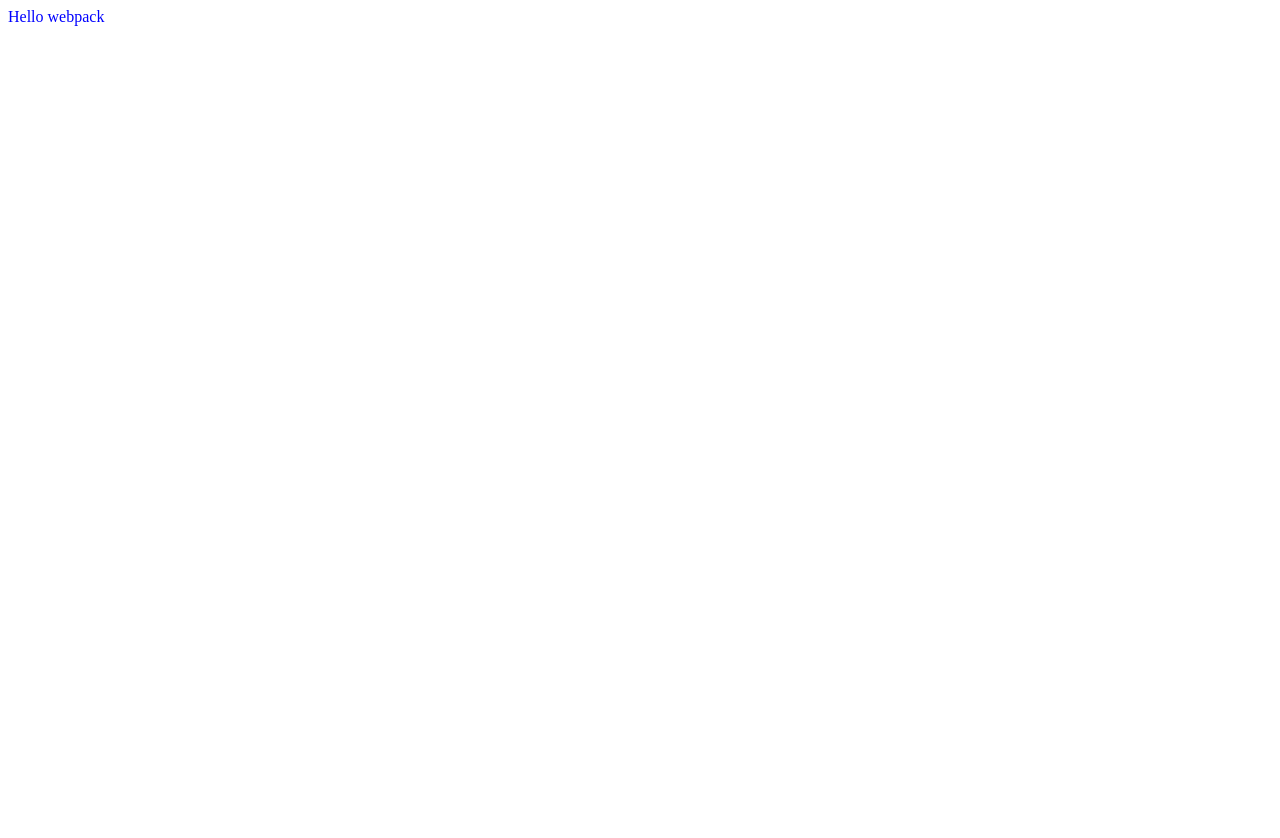
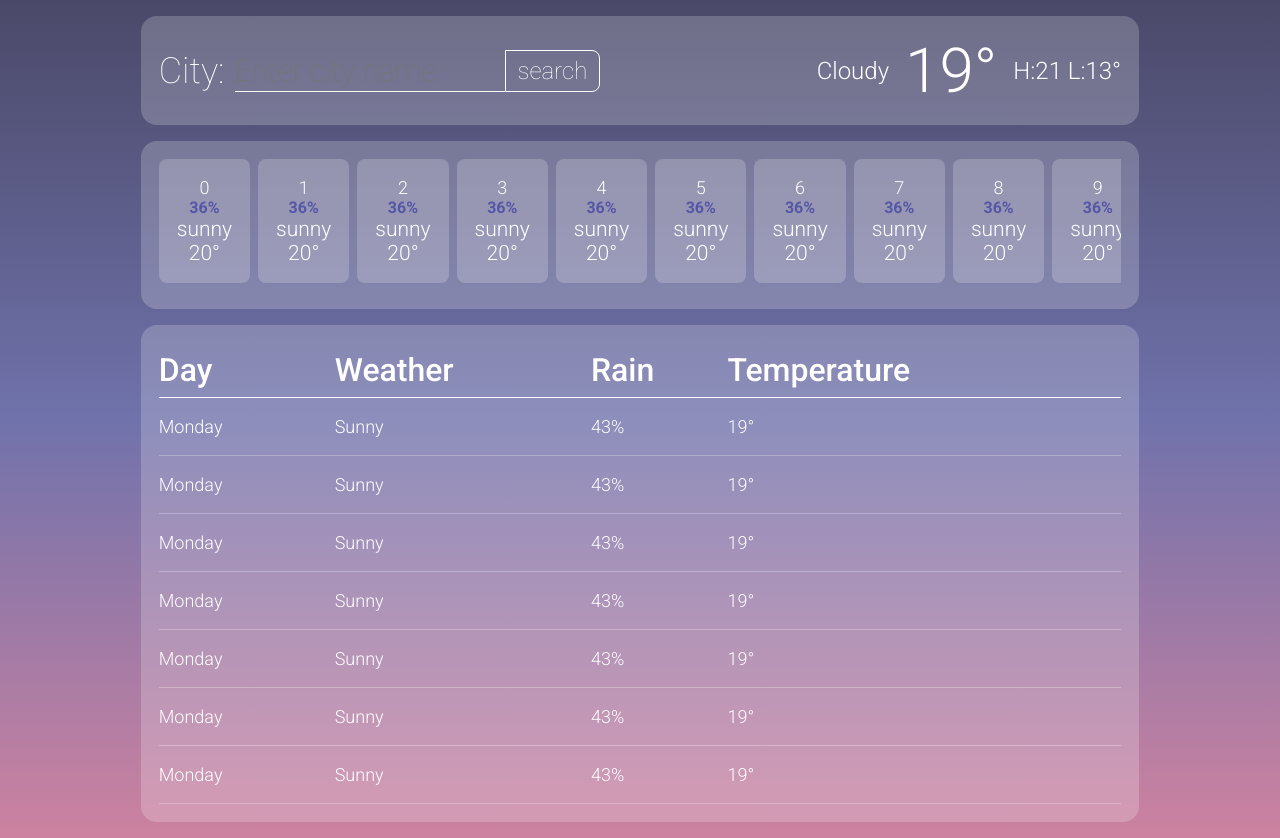
Before and after one commit to jakerich1/TOP-Weather, a website built with webpack: page dist/index.html in a window 1280 px wide. Before the commit the page ends 800 px from the top, so only its background shows below. Built offline with nearby package versions, Linux system fonts and the light colour scheme.

Commit message:
static content + placeholders

```diff
--- a/package.json
+++ b/package.json
@@ -21,6 +21,9 @@
   "homepage": "https://github.com/jakerich1/TOP-Weather#readme",
   "devDependencies": {
     "css-loader": "^5.2.6",
+    "eslint": "^7.30.0",
+    "eslint-config-airbnb-base": "^14.2.1",
+    "eslint-plugin-import": "^2.23.4",
     "html-webpack-plugin": "^5.3.2",
     "sass": "^1.35.2",
     "sass-loader": "^12.1.0",
--- /dev/null
+++ b/src/components/header.js
@@ -0,0 +1,46 @@
+export default function header() {
+  const headerContainer = document.createElement('header');
+
+  // Search container
+  const searchContainer = document.createElement('div');
+  searchContainer.className = 'search-cont';
+
+  const searchLabel = document.createElement('span');
+  searchLabel.id = 'search-label';
+  searchLabel.innerText = 'City:';
+  searchContainer.appendChild(searchLabel);
+
+  const searchInput = document.createElement('input');
+  searchInput.type = 'text';
+  searchInput.placeholder = 'Enter city name';
+  searchContainer.appendChild(searchInput);
+
+  const searchButton = document.createElement('button');
+  searchButton.innerText = 'search';
+  searchContainer.appendChild(searchButton);
+
+  headerContainer.appendChild(searchContainer);
+
+  // Summary weather data
+  const summaryContainer = document.createElement('div');
+  summaryContainer.className = 'summary-cont';
+
+  const weatherLabel = document.createElement('span');
+  weatherLabel.className = 'weather-label';
+  weatherLabel.innerText = 'Cloudy';
+  summaryContainer.appendChild(weatherLabel);
+
+  const tempLabel = document.createElement('span');
+  tempLabel.className = 'temp-label';
+  tempLabel.innerText = '19°';
+  summaryContainer.appendChild(tempLabel);
+
+  const hiloLabel = document.createElement('span');
+  hiloLabel.className = 'hilo-label';
+  hiloLabel.innerText = 'H:21 L:13°';
+  summaryContainer.appendChild(hiloLabel);
+
+  headerContainer.appendChild(summaryContainer);
+
+  return headerContainer;
+}
--- /dev/null
+++ b/src/components/main.js
@@ -0,0 +1,42 @@
+export default function twentyFourHr() {
+  const twentyFourHrContainer = document.createElement('main');
+
+  // Scroll snap container
+  const snapWrap = document.createElement('div');
+  snapWrap.className = 'snap-frame';
+
+  for (let i = 0; i < 24; i += 1) {
+    const element = document.createElement('div');
+    element.className = 'snap-block';
+
+    // Time label
+    const time = document.createElement('div');
+    time.className = 'block-time';
+    time.innerText = i;
+    element.appendChild(time);
+
+    // Rain label
+    const rain = document.createElement('div');
+    rain.innerText = '36%';
+    rain.className = 'block-rain';
+    element.appendChild(rain);
+
+    // Temperature label
+    const weather = document.createElement('div');
+    weather.innerText = 'sunny';
+    weather.className = 'block-weather';
+    element.appendChild(weather);
+
+    // Temperature label
+    const temp = document.createElement('div');
+    temp.innerText = '20°';
+    temp.className = 'block-temp';
+    element.appendChild(temp);
+
+    snapWrap.appendChild(element);
+  }
+
+  twentyFourHrContainer.appendChild(snapWrap);
+
+  return twentyFourHrContainer;
+}
--- /dev/null
+++ b/src/components/week.js
@@ -0,0 +1,53 @@
+export default function week() {
+  const weekContainer = document.createElement('div');
+  weekContainer.className = 'week';
+
+  // Table container
+  const table = document.createElement('table');
+  table.id = 'seven-table';
+
+  // Table heading
+  const tableHead = document.createElement('thead');
+  const tHeadRow = document.createElement('tr');
+  const dayCol = document.createElement('th');
+  dayCol.innerText = 'Day';
+  tHeadRow.appendChild(dayCol);
+  const weatherCol = document.createElement('th');
+  weatherCol.innerText = 'Weather';
+  tHeadRow.appendChild(weatherCol);
+  const rainCol = document.createElement('th');
+  rainCol.innerText = 'Rain';
+  tHeadRow.appendChild(rainCol);
+  const tempCol = document.createElement('th');
+  tempCol.innerText = 'Temperature';
+  tHeadRow.appendChild(tempCol);
+  tableHead.appendChild(tHeadRow);
+  table.appendChild(tableHead);
+
+  // Table body
+  const tableBody = document.createElement('tbody');
+  table.appendChild(tableBody);
+
+  // Row
+
+  for (let i = 0; i < 7; i += 1) {
+    const body1 = document.createElement('tr');
+    const r1c1 = document.createElement('td');
+    r1c1.innerText = 'Monday';
+    body1.appendChild(r1c1);
+    const r1c2 = document.createElement('td');
+    r1c2.innerText = 'Sunny';
+    body1.appendChild(r1c2);
+    const r1c3 = document.createElement('td');
+    r1c3.innerText = '43%';
+    body1.appendChild(r1c3);
+    const r1c4 = document.createElement('td');
+    r1c4.innerText = '19°';
+    body1.appendChild(r1c4);
+    tableBody.appendChild(body1);
+  }
+
+  weekContainer.appendChild(table);
+
+  return weekContainer;
+}
--- a/src/index.js
+++ b/src/index.js
@@ -1,13 +1,17 @@
-import _ from 'lodash';
-import "./style/style.scss";
+import './style/style.scss';
+import header from './components/header';
+import twentyFourHr from './components/main';
+import week from './components/week';
 
 function component() {
-    const element = document.createElement('div');
+  const container = document.createElement('div');
+  container.classList.add('container');
 
-    // Lodash, currently included via a script, is required for this line to work
-    element.innerHTML = _.join(['Hello', 'webpack'], ' ');
-    element.classList.add('hello');
-    return element;
-  }
+  container.appendChild(header());
+  container.appendChild(twentyFourHr());
+  container.appendChild(week());
 
-  document.body.appendChild(component());
+  return container;
+}
+
+document.body.appendChild(component());
--- /dev/null
+++ b/src/style/_base.scss
@@ -0,0 +1,34 @@
+* {
+    margin: 0;
+    padding: 0;
+    box-sizing: border-box;
+    font-family: 'Roboto', sans-serif;
+}
+
+html,
+body {
+    min-height: 100%;
+}
+
+body {
+    background: rgb(74, 73, 105);
+    background: linear-gradient(180deg, rgba(74, 73, 105, 1) 0%, rgba(112, 114, 171, 1) 50%, rgba(205, 130, 160, 1) 100%);
+    padding: 1em;
+
+    @media only screen and (max-width: 1120px) {
+        padding: 0;
+    }
+
+    .container {
+        width: 80%;
+        margin: auto;
+
+        @media only screen and (max-width: 1120px) {
+            width: 100%;
+
+            &>*{
+                border-radius: 0 !important;
+            }
+        }
+    }
+}
--- /dev/null
+++ b/src/style/layout/_header.scss
@@ -0,0 +1,130 @@
+header {
+    display: flex;
+    justify-content: space-between;
+    align-items: center;
+    width: 100%;
+    background: #ffffff33;
+    padding: 0.5em;
+    font-family: 'Roboto', sans-serif;
+    font-size: 36px;
+    color: white;
+    border-radius: 16px;
+
+    @media only screen and (max-width: 860px) {
+        & {
+            flex-direction: column;
+        }
+    }
+
+    @media only screen and (max-width: 500px) {
+        & {
+            padding: 0;
+        }
+    }
+
+    .search-cont {
+        display: flex;
+        align-items: stretch;
+
+        &>* {
+            display: block;
+        }
+
+        @media only screen and (max-width: 860px) {
+            & {
+                margin-top: 0.5em;
+            }
+        }
+
+        span {
+            margin-right: 10px;
+            font-weight: 100;
+
+            @media only screen and (max-width: 500px) {
+                & {
+                    display: none;
+                }
+            }
+        }
+
+        input {
+            width: 270px;
+            border: none;
+            border-bottom: 1px solid #ffffff;
+            background: none;
+            font-size: 30px;
+            font-weight: 100;
+            color: #ffffff;
+
+            @media only screen and (max-width: 500px) {
+                & {
+                    width: 200px;
+                    font-size: 20px;
+                }
+            }
+
+            &:focus {
+                outline: none;
+            }
+        }
+
+        button {
+            border: 1px solid #ffffff;
+            background: none;
+            padding: 0 0.5em;
+            color: #ffffff;
+            font-weight: 100;
+            font-size: 24px;
+            cursor: pointer;
+            border-top-right-radius: 8px;
+            border-bottom-right-radius: 8px;
+            transition: all 0.15s ease-in-out;
+
+            @media only screen and (max-width: 500px) {
+                & {
+                    font-size: 20px;
+                }
+            }
+
+            &:hover {
+                background: #ffffff33;
+            }
+        }
+    }
+
+    .summary-cont {
+        display: flex;
+        align-items: center;
+
+        @media only screen and (max-width: 860px) {
+            & {
+                margin-top: 8px;
+            }
+        }
+
+        &>* {
+            display: block;
+            font-weight: 300;
+        }
+
+        .weather-label {
+            font-size: 24px;
+            margin-right: 16px;
+        }
+
+        .temp-label {
+            font-size: 62px;
+            margin-right: 16px;
+
+            @media only screen and (max-width: 500px) {
+                & {
+                    font-size: 36px;
+                }
+            }
+        }
+
+        .hilo-label {
+            font-size: 24px;
+        }
+    }
+}
--- /dev/null
+++ b/src/style/layout/_main.scss
@@ -0,0 +1,58 @@
+main {
+    display: flex;
+    width: 100%;
+    background: #ffffff33;
+    padding: 0.5em;
+    border-radius: 16px;
+    margin-top: 16px;
+    font-size: 36px;
+    color: white;
+
+    .snap-frame {
+        display: flex;
+        width: 100%;
+        overflow-x: scroll;
+        overflow-y: hidden;
+        padding: 0 0 8px 0;
+        scroll-snap-type: x mandatory;
+
+        .snap-block {
+            display: flex;
+            flex-direction: column;
+            align-items: center;
+            justify-content: center;
+            padding: 0.5em;
+            background: #ffffff33;
+            border-radius: 8px;
+            margin-right: 8px;
+            scroll-snap-align: center;
+
+            @media only screen and (max-width: 500px) {
+                & {
+                    padding: 0.25em;
+                }
+            }
+
+            .block-time {
+                font-weight: 300;
+                font-size: 18px;
+            }
+
+            .block-rain {
+                font-weight: 700;
+                font-size: 16px;
+                color: rgb(86, 86, 167);
+            }
+
+            .block-weather {
+                font-weight: 300;
+                font-size: 21px;
+            }
+
+            .block-temp {
+                font-weight: 300;
+                font-size: 21px;
+            }
+        }
+    }
+}
--- /dev/null
+++ b/src/style/layout/_week.scss
@@ -0,0 +1,48 @@
+.week {
+    width: 100%;
+    background: #ffffff33;
+    padding: 0.5em;
+    border-radius: 16px;
+    margin-top: 16px;
+    font-size: 36px;
+    color: white;
+
+    #seven-table {
+        width: 100%;
+        border-collapse: collapse;
+
+        td,
+        th {
+            text-align: left;
+            font-weight: 500;
+            font-size: 32px;
+            padding: 0.25em 0;
+        }
+
+        thead {
+
+            @media only screen and (max-width: 600px) {
+                & {
+                    display: none;
+                }
+            }
+
+            tr {
+                border-bottom: 1px solid #ffffff;
+            }
+        }
+
+        tbody {
+
+            tr {
+                border-bottom: 1px solid #ffffff44;
+
+                td {
+                    padding: 1em 1em 1em 0;
+                    font-size: 18px;
+                    font-weight: 300;
+                }
+            }
+        }
+    }
+}
--- a/src/style/style.scss
+++ b/src/style/style.scss
@@ -1,5 +1,5 @@
-$body-color: blue;
-
-body {
-  color: $body-color;
-}
+@import url('https://fonts.googleapis.com/css2?family=Roboto:wght@100;300;400;500;700&display=swap');
+@import './base';
+@import './layout/header';
+@import './layout/main';
+@import './layout/week';
--- a/webpack.config.js
+++ b/webpack.config.js
@@ -24,11 +24,11 @@ module.exports = {
       test: /\.s[ac]ss$/i,
       use: [
         // Creates `style` nodes from JS strings
-                    "style-loader",
+        'style-loader',
         // Translates CSS into CommonJS
-                    "css-loader",
+        'css-loader',
         // Compiles Sass to CSS
-                    "sass-loader",
+        'sass-loader',
       ],
     },
     ],
```
Also changed, not shown: .eslintrc.js (added), test.txt (added), 2 other files. Lines whose indentation alone changed are shown as unchanged.
